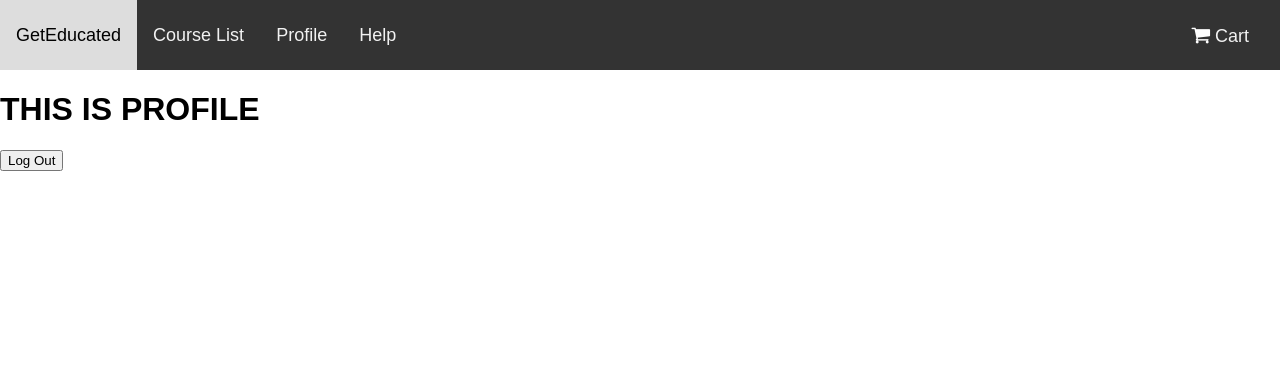
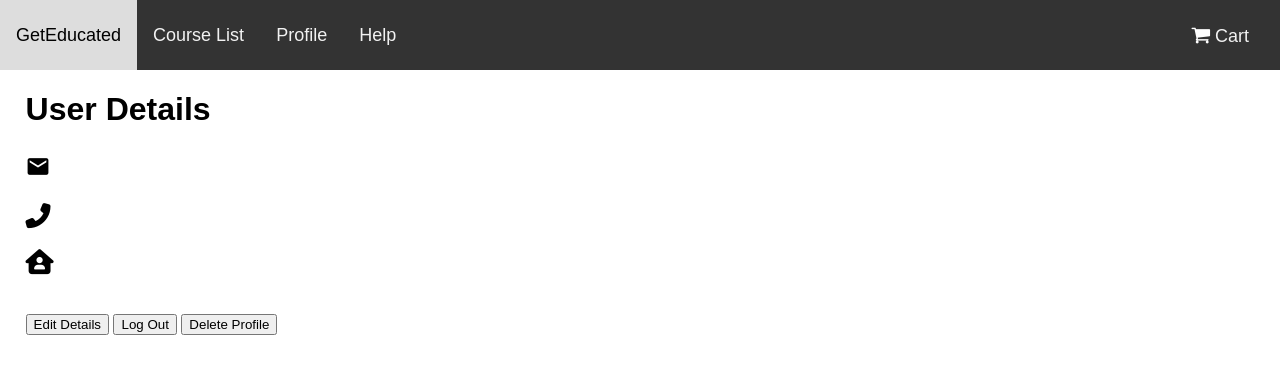
Before and after one commit to YounesBenketira/EcomFinalProject, a PHP site: page /EcomFinalProject/index.php?page=profile in a window 1280 px wide. Shown: the top 374 px of the page. Run offline with PHP 8.4, Linux system fonts and the light colour scheme; the visitor is signed in with stand-in values (Sample User, id 1); data that the repository does not hold is empty; some libraries are stand-ins or nearby versions.

Commit message:
css styling & profile page

```diff
--- a/Pages/Profile Page/profile.php
+++ b/Pages/Profile Page/profile.php
@@ -1,18 +1,72 @@
 <?php
 session_start();
+include_once('databaseInfo.php');
 // echo "UserID = ".$_SESSION['UserID'];
 
 // IF logout button is clicked log out
-    if(isset($_POST['btn_logout'])){
+if (isset($_POST['btn_logout'])) {
     session_destroy();
     header("Location: http://localhost/EcomFinalProject/index.php?page=login");
     exit();
 }
 
+if (isset($_POST['btn_edit'])) {
+    // header("Location: http://localhost/EcomFinalProject/index.php?page=login");
+    // exit();
+}
+
+if (isset($_POST['btn_delete'])) {
+    // session_destroy();
+    // header("Location: http://localhost/EcomFinalProject/index.php?page=login");
+    // exit();
+}
+
+// Get the user by his/her ID
+$pdo = new PDO($dsn, $user, $passwd);
+$command = $pdo->query("SELECT * FROM Customer WHERE ID = " . $_SESSION['UserID']);
+$user = $command->fetch();
 ?>
 
-<h1> THIS IS PROFILE </h1>
+<link href="https://fonts.googleapis.com/icon?family=Material+Icons" rel="stylesheet">
+<script src='https://kit.fontawesome.com/a076d05399.js'></script>
+
+<style>
+    h1 {
+        margin-left: 2%;
+    }
+
+    #user_info_header {
+        position: relative;
+        margin: 2% 0% 0% 2%;
+        padding: 0;
+
+    }
+
+    .user_info_row {
+        font-size: 20px;
+    }
+</style>
+
+<h1>User Details</h1>
+<div id="user_info_header">
+    <?php
+    echo "<h2>" . $user["First Name"] . " " . $user["Last Name"] . "</h2>";
+    echo "<p class=\"user_info_row\"> <i class=\"material-icons\" style=\"font-size:25px\">email</i> " . $user["Email"] . "</p>";
+    echo "<p class=\"user_info_row\"> <i class=\"fas fa-phone-alt\" style=\"font-size:25px\"></i> " . $user["Phone"] . "</p>";
+    echo "<p class=\"user_info_row\"> <i class=\"fas fa-house-user\" style=\"font-size:25px\"></i> " . $user["Address"] . "</p>";
+    ?>
+    </br>
 
     <form action="<?php $_PHP_SELF ?>" method="POST">
+        <button href="#" name="btn_edit"> Edit Details</button>
         <button href="#" name="btn_logout"> Log Out </button>
+        <button href="#" name="btn_delete"> Delete Profile </button>
     </form>
+</div>
+
+<div id="courses_list">
+    <?php
+
+    ?>
+
+</div>
--- a/index.php
+++ b/index.php
@@ -9,8 +9,7 @@
 <head>
     <meta charset="UTF-8">
     <meta name="viewport" content="width=device-width, initial-scale=1.0">
-    <link rel="stylesheet" href="https://cdnjs.cloudflare.com/ajax/libs/font-awesome/4.7.0/css/font-awesome.min.css">
-    <link rel="stylesheet" href="CSS/navbar.css">
+
     <link rel="stylesheet" href="CSS/home.css">
     <title>GetEducated</title>
 </head>
--- a/navbar.php
+++ b/navbar.php
@@ -1,3 +1,6 @@
+<link rel="stylesheet" href="https://cdnjs.cloudflare.com/ajax/libs/font-awesome/4.7.0/css/font-awesome.min.css">
+<link rel="stylesheet" href="CSS/navbar.css">
+
 <div class="topnav">
 <a class="active" href="index.php">GetEducated</a>
   <a class="active" href="index.php?page=courses">Course List</a>
```
Also changed, not shown: Pages/courses.php (+8 -0 lines). Lines whose indentation alone changed are shown as unchanged.
